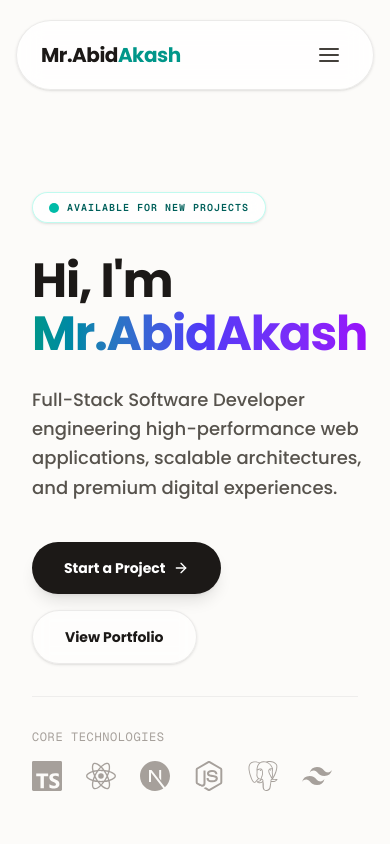
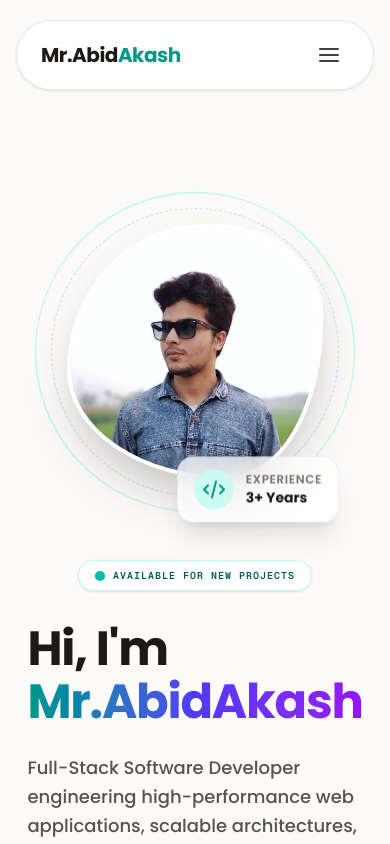
Before and after one commit to MrAbidAkash/my-portfolio, a Next.js app: page / in a window 390 px wide. Shown: the top 844 px of the page. Built offline with nearby package versions, Linux system fonts and the light colour scheme.

Commit message:
feat: implement Hero section with animated profile, tech stack, and CTA buttons

```diff
--- a/src/components/Hero.tsx
+++ b/src/components/Hero.tsx
@@ -30,13 +30,13 @@ const Hero = () => {
       <div className="absolute -top-24 -right-24 w-96 h-96 bg-[radial-gradient(circle_at_center,_var(--tw-gradient-stops))] from-purple-200/40 to-transparent pointer-events-none rounded-full" />
       <div className="absolute top-48 -left-24 w-72 h-72 bg-[radial-gradient(circle_at_center,_var(--tw-gradient-stops))] from-teal-200/40 to-transparent pointer-events-none rounded-full" />
 
-      <div className="relative z-10 max-w-7xl mx-auto px-4 sm:px-6 lg:px-8 grid grid-cols-1 lg:grid-cols-12 gap-16 items-center">
+      <div className="relative z-10 max-w-7xl mx-auto px-4 sm:px-6 lg:px-8 grid grid-cols-1 lg:grid-cols-12 gap-12 lg:gap-16 items-center">
         {/* Left Column: Text Content */}
         <motion.div
           initial={{ opacity: 0, y: 30 }}
           animate={{ opacity: 1, y: 0 }}
           transition={{ duration: 0.8, ease: "easeOut" }}
-          className="lg:col-span-7 flex flex-col items-start space-y-8 text-left"
+          className="lg:col-span-7 flex flex-col items-center sm:items-start space-y-8 tex-center sm:text-left order-2 lg:order-1"
         >
           {/* Availability Pill */}
           <motion.div
@@ -84,7 +84,7 @@ const Hero = () => {
             initial={{ opacity: 0, y: 20 }}
             animate={{ opacity: 1, y: 0 }}
             transition={{ delay: 0.6, duration: 0.6 }}
-            className="flex flex-wrap items-center gap-4 pt-2"
+            className="flex flex-wrap items-center justify-center sm:justify-start gap-4 pt-2"
           >
             <Link
               href="/contact"
@@ -110,10 +110,10 @@ const Hero = () => {
             transition={{ delay: 0.8, duration: 0.8 }}
             className="pt-8 border-t border-stone-200/60 w-full"
           >
-            <p className="text-xs font-mono uppercase text-stone-400 tracking-wider mb-4">
+            <p className="text-xs font-mono uppercase text-stone-400 tracking-wider mb-4 text-center sm:text-left">
               Core Technologies
             </p>
-            <div className="flex items-center gap-6 flex-wrap">
+            <div className="flex items-center justify-center sm:justify-start gap-6 flex-wrap">
               {techStack.map((tech, i) => {
                 const Icon = tech.icon;
                 return (
@@ -140,7 +140,7 @@ const Hero = () => {
             type: "spring",
             stiffness: 100,
           }}
-          className="lg:col-span-5 flex justify-center lg:justify-end relative"
+          className="lg:col-span-5 flex justify-center lg:justify-end relative order-1 lg:order-2"
         >
           <div className="relative w-[320px] h-[320px] sm:w-[400px] sm:h-[400px]">
             {/* Multi-layered animated rings */}
```
